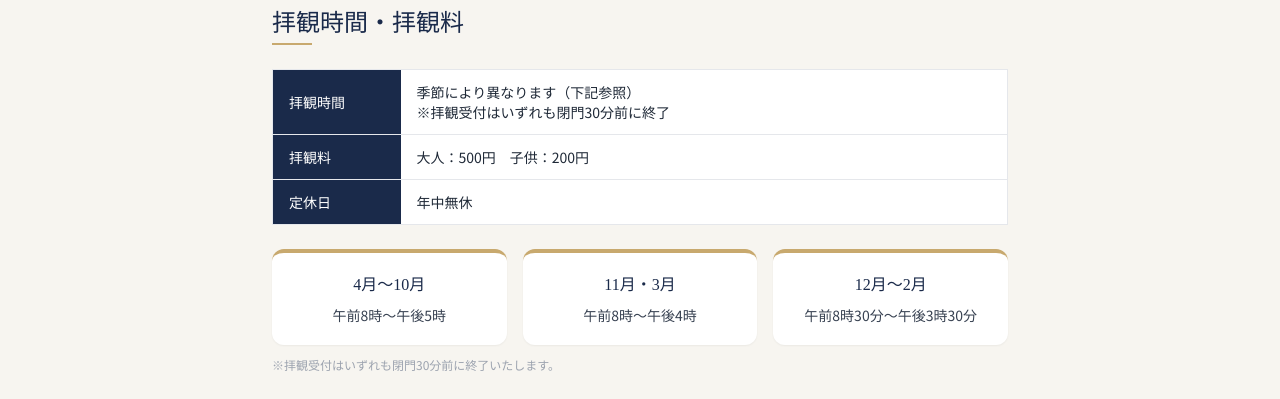
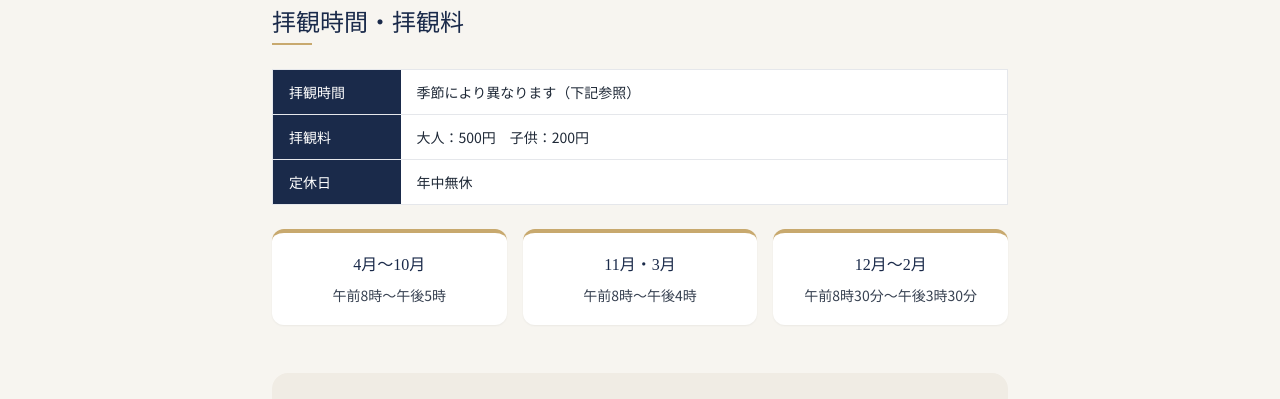
Before and after one commit to tachikikannon/tachikikannon, a Next.js app: page /about in a window 1280 px wide. Shown: the part 457-856 px from the top of the page. Built offline with nearby package versions, Linux system fonts and the light colour scheme; no server answers; the database is empty.

Commit message:
拝観時間の注記（閉門30分前）を削除

```diff
--- a/src/app/about/page.tsx
+++ b/src/app/about/page.tsx
@@ -57,7 +57,7 @@ export default async function AboutPage() {
               <table className="w-full text-sm border-collapse">
                 <tbody>
                   {[
-                    ['拝観時間', '季節により異なります（下記参照）\n※拝観受付はいずれも閉門30分前に終了'],
+                    ['拝観時間', '季節により異なります（下記参照）'],
                     ['拝観料', `大人：${c.about_fee_adult}　子供：${c.about_fee_child}`],
                     ['定休日', '年中無休'],
                   ].map(([k, v]) => (
@@ -81,7 +81,6 @@ export default async function AboutPage() {
                 </div>
               ))}
             </div>
-            <p className="text-xs text-gray-400 mt-3">※拝観受付はいずれも閉門30分前に終了いたします。</p>
           </section>
 
           <div className="bg-cream-alt rounded-2xl p-6 flex flex-col sm:flex-row items-center gap-5">
```
